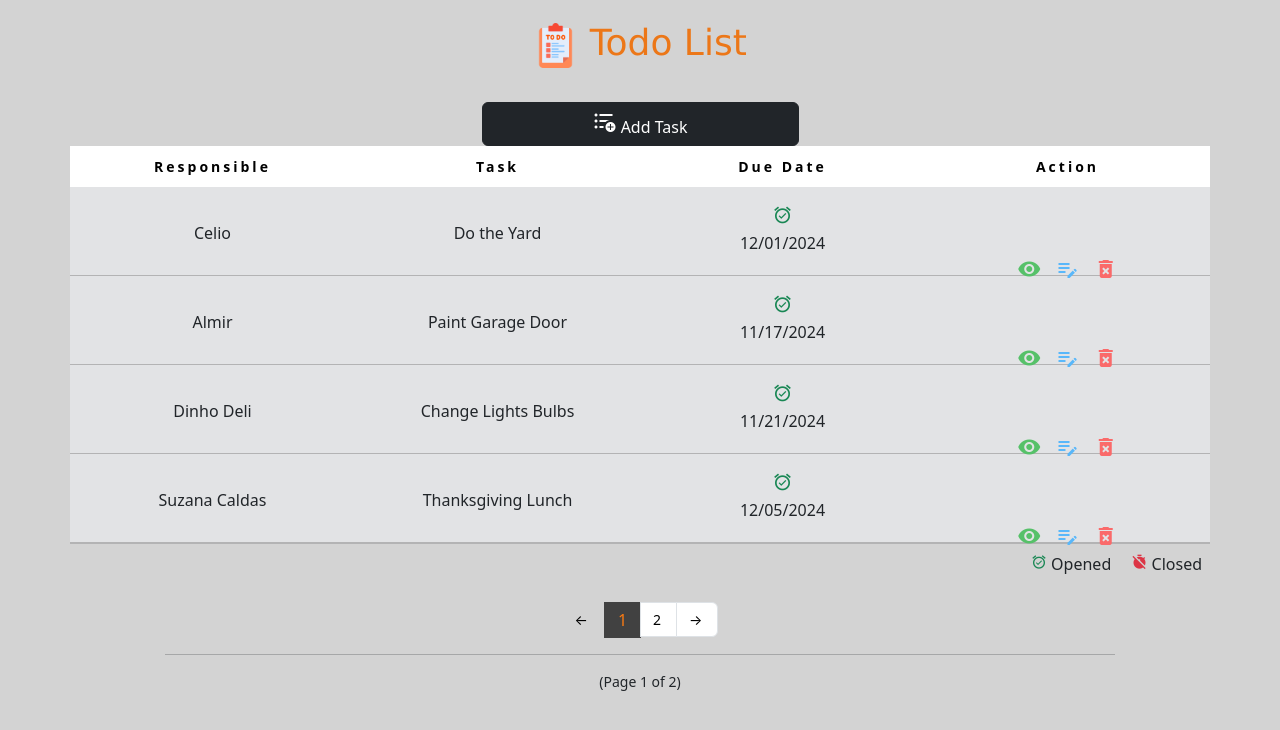
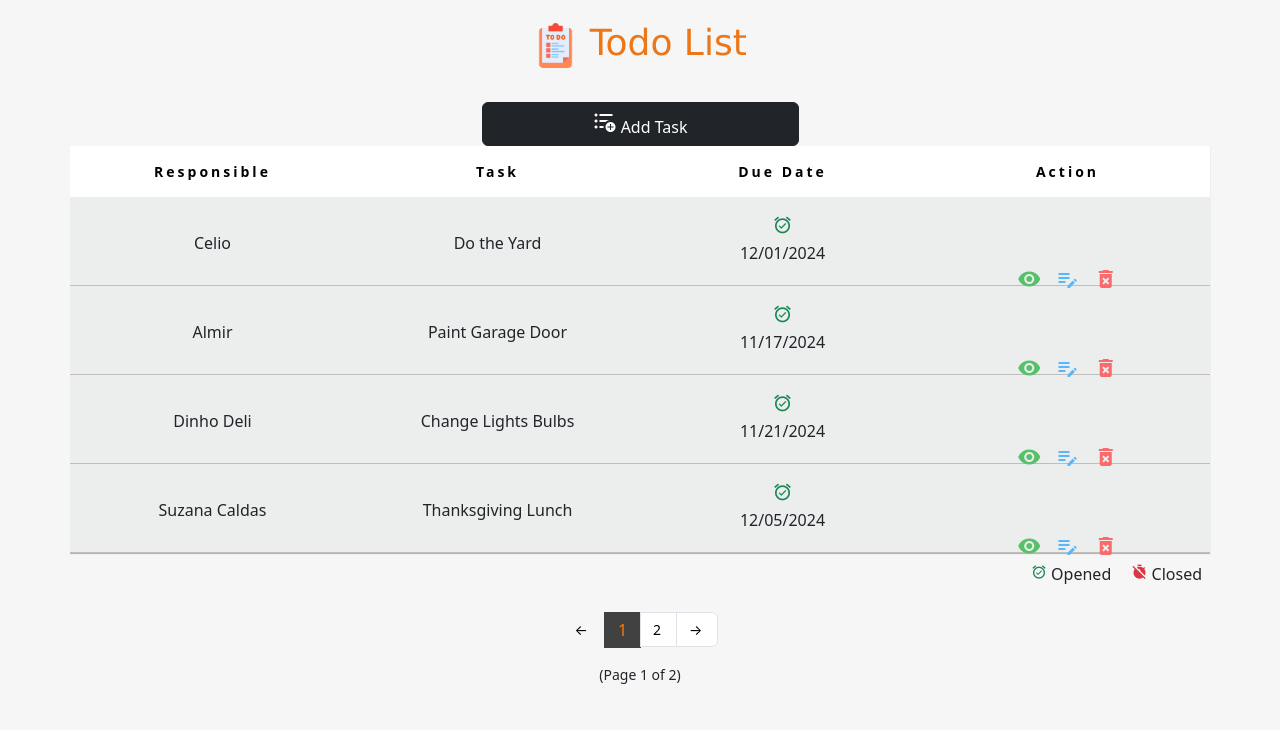
Before and after one commit to Cowpira/Python-Flask-Web-App, a Flask app: page / in a window 1280 px wide. Shown: the top 730 px of the page. Run offline with Flask 3, Linux system fonts and the light colour scheme; some libraries are stand-ins or nearby versions.

Commit message:
Updated Syles

```diff
--- a/app.py
+++ b/app.py
@@ -107,4 +107,4 @@ def delete(id):
 
 # method to run the application
 if __name__ == "__main__":
-    app.run(debug=False, host='0.0.0.0')
+    app.run(debug=True)
--- a/static/css/main.css
+++ b/static/css/main.css
@@ -1,6 +1,6 @@
 body{
     margin: 0;
-    background-color: lightgrey;
+    background-color: rgb(236, 236, 236, .45);
 }
 
 *, ::after, ::before {
@@ -162,22 +162,30 @@ body{
     display: grid;
     grid-template-columns: repeat(4, 1fr);
     border-bottom: 1px solid rgb(154, 154, 154, .65);
-    background-color: rgb(226, 227, 229);
+    background-color: rgb(236, 237, 237);
+    box-shadow: .01em .01em  0 0 rgba(193, 192, 192, 0.9);
+    transition: box-shadow 1.3s ease;
+}
+
+.grid:hover{
+    box-shadow: .10em .5em .7em .3em rgba(193, 192, 192, 0.9);
+    transition: all .7s ease-in-out;
 }
 
 .grid-header{
-    padding: 10px 5px;
+    padding: 15px 5px;
     background-color: #fff !important;
 }
 
 .row-wrapper > span{
     height: 52px;
     padding: 18px 2px;
-    border-bottom: 1px solid rgb(154, 154, 154, .65);
+    border-bottom: 1px solid rgb(154, 154, 154, .55);
 }
 
 .row-wrapper{ display: contents; }
 .row-wrapper:hover > span{
     padding: 18px 2px;
-    background-color: #d1d2d4;
+    background-color: #e2e2e2;
+
 }
--- a/templates/base.html
+++ b/templates/base.html
@@ -16,9 +16,12 @@
     <link rel="shortcut icon" href="{{ url_for('static', filename='/favicon.ico') }}">
 
     {% block head %}{% endblock %}
-
     <script>
         $(document).ready(function(event){
+            $("#success-alert").fadeTo(6000, 850).slideUp(850, function() {
+                $("#success-alert").slideUp(850);
+            });
+
             $(function() {
                 $("body").delegate("#datepicker, .datepicker_up", "focusin",
                 function(){
@@ -29,6 +32,14 @@
     </script>
 </head>
 <body>
+    <!-- PAGE HEADER AND TITLE -->
+    <div class="py-3 text-center animate__animated animate__fadeInDown animate__delay-1.8s">
+        <p class="app-titles">
+            <img src="static/images/todo.png" height="45px" alt="">
+            Todo List
+        </p>
+    </div>
+
     {% block body %}{% endblock %}
     <script>
         (() => {
--- a/templates/index.html
+++ b/templates/index.html
@@ -7,21 +7,12 @@
 {% block body %}
     <div class="container">
         <div class="col-12">
-
-             <!-- PAGE HEADER AND TITLE -->
-            <div class="py-3 text-center animate__animated animate__fadeInDown animate__delay-1.8s">
-                <p class="app-titles">
-                    <img src="static/images/todo.png" height="45px" alt="">
-                    Todo List
-                </p>
-            </div>
-
             <!-- ALERT MESSAGES FEEDBACK -->
             {%- with messages = get_flashed_messages(with_categories=true) -%}
                 {%- if messages -%}
                     {%- for category, message in messages -%}
                         {%- if category -%}
-                            <div class="col-sm-10 offset-sm-1 alert alert-{{ category }} text-center animate__animated animate__fadeIn animate__delay-1.7s">
+                            <div id="success-alert" class="col-sm-10 offset-sm-1 alert alert-{{ category }} text-center animate__animated animate__fadeIn animate__delay-1.7s">
                                 <div class="d-flex justify-content-around">
                                     <div class="p-2 col-12 text-{{ category }}">
                                         <img src="static/images/{{ category }}.png" height="30px" alt="">
@@ -43,8 +34,7 @@
 
             <!-- Button trigger modal -->
             <div class="row justify-content-center">
-                <button type="button" class="col-4 col-md-3 btn btn-dark animate__animated animate__fadeInUp animate__delay-1s"
-                data-bs-toggle="modal" data-bs-target="#newTask">
+                <button type="button" class="col-4 col-md-3 btn btn-dark" data-bs-toggle="modal" data-bs-target="#newTask">
                     <span class="material-icons fs-4">format_list_bulleted_add</span> Add Task
                 </button>
             </div>
@@ -335,8 +325,7 @@
 
                                             <hr class="col-6 offset-3 text-dark" />
                                             <span class="fs-6 text-danger text-center">
-                                                Do you want to delete the task. <br/>
-                                                This action cannot be undone.
+                                                Deleting a task action cannot be reversed.
                                             </span>
                                         </div>
                                     </div>
@@ -405,7 +394,6 @@
                     {% endif %}
                 </ul>
 
-                <hr class="col-10 offset-1" />
                 <small class="fw-lighter d-flex justify-content-center">
                     (Page {{ pagination.page }} of {{ pagination.pages }})
                 </small>
```
Also changed, not shown: commands.txt (deleted, +0 -20 lines), instance/tasks_db.db, 1 other file.
